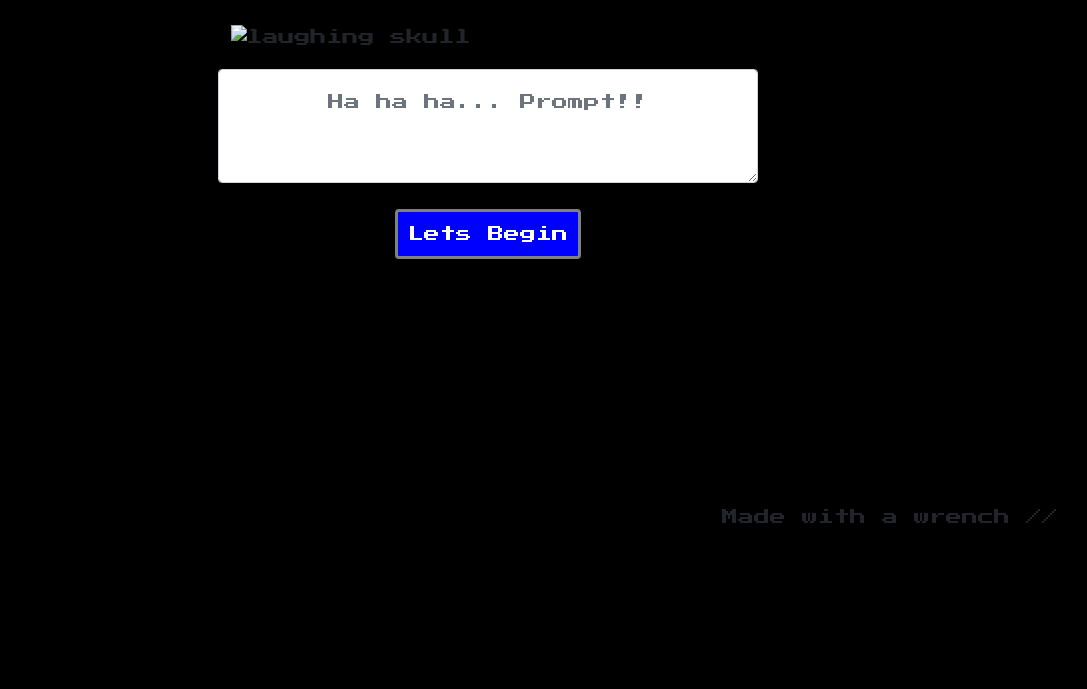
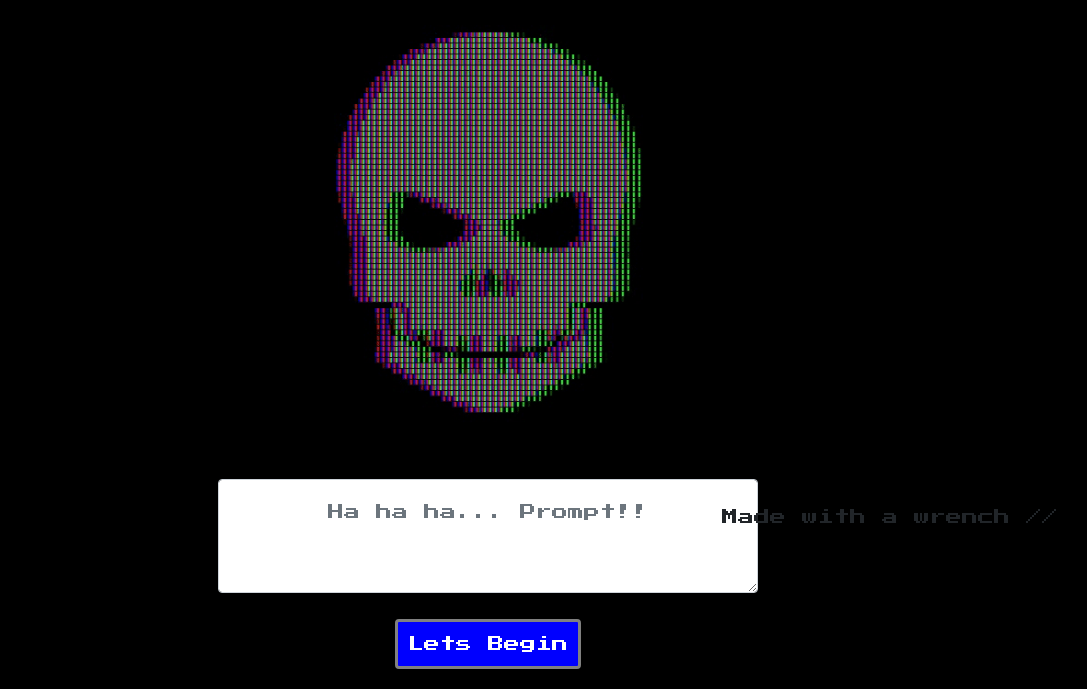
Before and after one commit to Ryuku72/03PasswordGenerator, a plain HTML site: page index.html in a window 1280 px wide. Shown: the part 235-924 px from the top of the page, without its empty margins (152-1239 px from the left). Before the commit the page ends 800 px from the top, so only its background shows below. Drawn offline with nearby package versions, Linux system fonts and the light colour scheme; the site is published under a folder, as on GitHub Pages, so addresses that start at the root find nothing.

Commit message:
fixing gif trail 2

```diff
--- a/index.html
+++ b/index.html
@@ -19,7 +19,7 @@
     <div class="container">
         <div class="row">
             <div class ="col-12">
-                <img src= "/assets/PeqnDDA.gif" class="hero" alt="laughing skull">
+                <img src="PeqnDDA.gif" class="hero" alt="laughing skull">
             </div>
         </div>
         <div class="row justify-content-center">
```
Also changed, not shown: PeqnDDA.gif (renamed from assets/PeqnDDA.gif).
